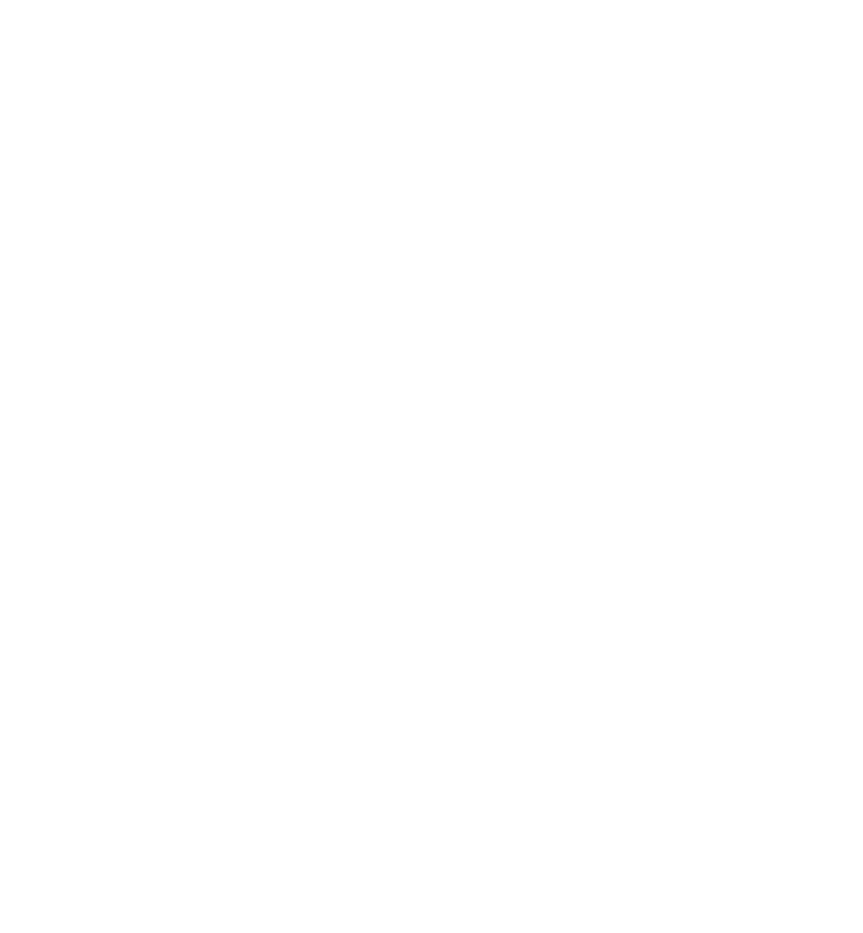
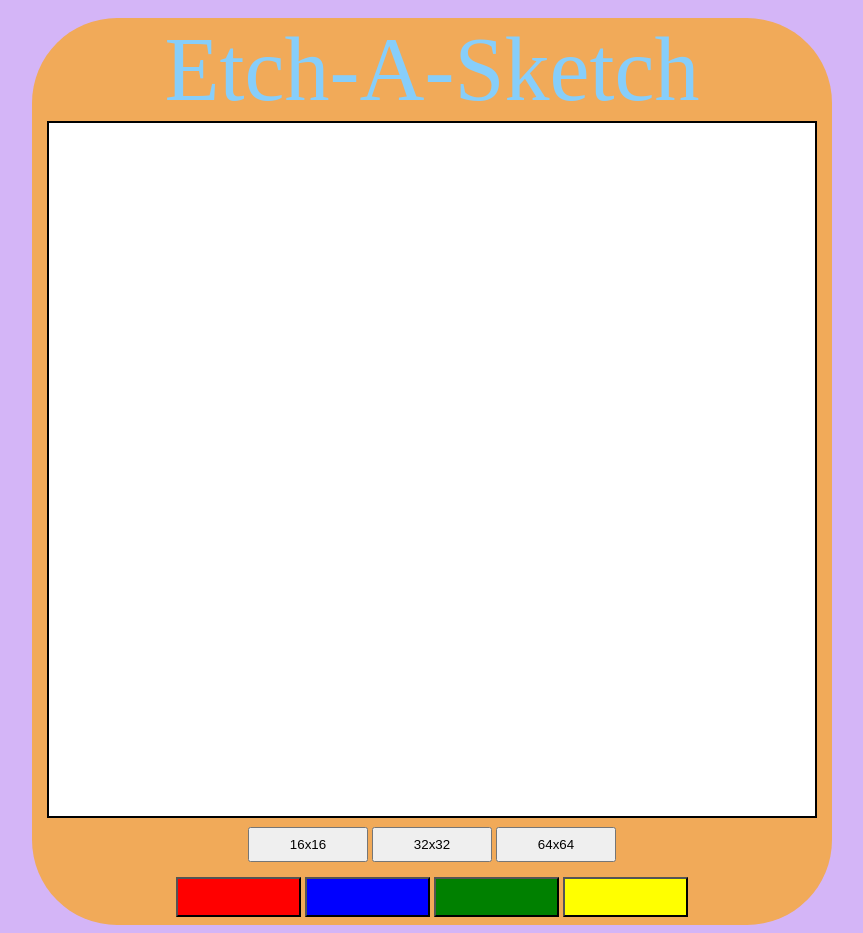
Before and after one commit to Negrea-Andrei/Etch-A-Sketch, a plain HTML site: page index.html in a window 1280 px wide. Shown: the whole page, without its empty margins (208-1071 px from the left). Before the commit the page ends 800 px from the top, so only its background shows below. Drawn offline with Linux system fonts and the light colour scheme.

Commit message:
Added the UI elements and the container where the user is going to paint the sketch

```diff
--- a/index.html
+++ b/index.html
@@ -4,9 +4,27 @@
     <meta charset="UTF-8">
     <meta http-equiv="X-UA-Compatible" content="IE=edge">
     <meta name="viewport" content="width=device-width, initial-scale=1.0">
+    <link href="./stylesheet.css" rel="stylesheet">
     <title>Etch-A-Sketch</title>
 </head>
 <body>
+    <div class="container">
+        <div class="title">Etch-A-Sketch</div>
+        <div class="painting-grid">
+
+        </div>
+        <div class="grid-size">
+            <button class="grid" class="16x16">16x16</button>
+            <button class="grid" class="32x32">32x32</button>
+            <button class="grid" class="64x64">64x64</button>
+        </div>
+        <div class="color-grid">
+            <button class="color red"></button>
+            <button class="color blue"></button>
+            <button class="color green"></button>
+            <button class="color yellow"></button>
+        </div>
+    </div>
 
 </body>
 </html>
--- /dev/null
+++ b/stylesheet.css
@@ -0,0 +1,78 @@
+body {
+    box-sizing: border-box;
+    display: flex;
+    justify-content: center;
+    align-items: center;
+    padding-top: 10px;
+    background-color: rgb(212, 181, 247);
+}
+.container {
+    display: flex;
+    flex-direction: column;
+    align-items: center;
+    padding-bottom: 7px;
+    height: 900px;
+    width: 800px;
+    background-color: rgb(241, 170, 89);
+    border-radius: 85px;
+
+}
+
+.title {
+    color: lightskyblue;
+    font-size: 90px;
+}
+
+.painting-grid {
+    height: 700px;
+    width: 770px;
+    background-color: white;
+    box-sizing: border-box;
+    margin-bottom: 9px;
+    border-style:solid;
+    border-color: black;
+    border-width: 2px;
+}
+
+button.grid {
+    width: 120px;
+    height: 35px;
+    margin-bottom: 15px;
+}
+
+button.color {
+    width: 125px;
+    height: 40px;
+}
+
+button.red {
+    background-color: red;
+}
+
+button.red:hover {
+    background-color: rgb(192, 41, 41);
+}
+
+button.blue {
+    background-color: blue;
+}
+
+button.blue:hover {
+    background-color: rgb(51, 51, 187);
+}
+
+button.green {
+    background-color: green;
+}
+
+button.green:hover {
+    background-color: rgb(45, 184, 45);
+}
+
+button.yellow {
+    background-color: yellow;
+}
+
+button.yellow:hover {
+    background-color: rgb(197, 197, 47);
+}
```
